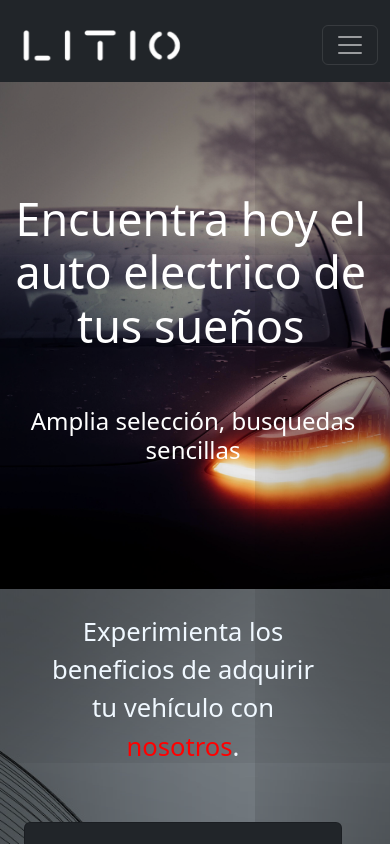
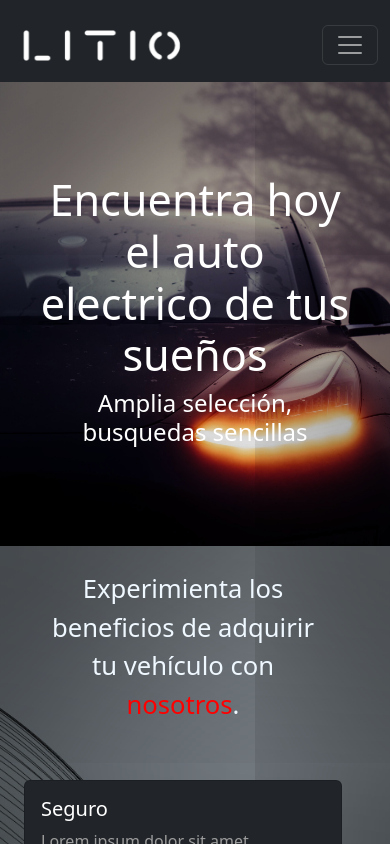
Before and after one commit to Project-Litio/Code, a React (Vite) app in the folder Client/: page / in a window 390 px wide. Shown: the top 844 px of the page. Built offline with nearby package versions, Linux system fonts and the light colour scheme; a web font is replaced by a local one.

Commit message:
landingpage fixed again

```diff
--- a/Client/src/components/Footer.jsx
+++ b/Client/src/components/Footer.jsx
@@ -30,7 +30,7 @@ const Footer = () => {
                 <li><a href="#">Instagram</a></li>
               </ul>
             </div>
-            <div className="col-lg-2 col-sm-2 col-3">
+            <div className="col-lg-2 col-sm-2  col-3">
               <h4>Socios</h4>
               <ul className="list-unstyled">
                 <li><a href="#">Facebook</a></li>
--- a/Client/src/components/hero.jsx
+++ b/Client/src/components/hero.jsx
@@ -5,14 +5,17 @@ import Navbar from './Navbar'
 
 const Hero = () => {
   return (
-    <div className="hero back1" >
+    <div className="hero back1 d-flex align-items-center" >
 
 
-      <div className="container">
+
+        <div className='align-middle cont '>
         <h1>Encuentra hoy el auto electrico  de tus sueños</h1>
         <h2>Amplia selección, busquedas sencillas</h2>
+        </div>
 
-      </div>
+
+
 
     </div>
   )
--- a/Client/src/components/services.jsx
+++ b/Client/src/components/services.jsx
@@ -50,7 +50,7 @@ const Services = () => {
         </div>
 
         <div className="row justify-content-between   align-items-center w-100 px-4 py-5">
-          <div className="col-12 col-sm-6 col-md-4 py-2">
+          <div className="col-12 col-sm-6 col-md-4 py-2 ">
             <Card title={cards[0].title} text={cards[0].test} />
             </div>
             <div className="col-12 col-sm-6 col-md-4  py-2">
--- a/Client/src/components/style.css
+++ b/Client/src/components/style.css
@@ -2,15 +2,17 @@
 
 
 .hero{
-  height: auto;
+
   background-size: cover;
   position: relative;
-  height: 92vh;
+  height: 50em;
+  padding-top: 10%;
+  padding-bottom: 10%;
   box-shadow: inset 0px 0px 600px rgba(0,0,0,0.9);
 }
 
 .serv{
-  height:80vh;
+  height:fit-content;
   background-size: cover;
 }
 .back1{
@@ -22,27 +24,24 @@
   box-shadow: inset 0px 0px 600px rgba(0,0,0,0.9);
 }
 
+.cont{
+  margin-left: 10%;
+  margin-right: 10%;
+}
 
 .hero h1 {
-  display: flex;
-  height: 65vh;
-  margin-left: 50%;
-  padding-right: 1vh;
+
+
   align-items: center;
   color: white;
-  font-size: 3.5vw;
-  margin-bottom: -20vh;
+  font-size: 7em;
+
 }
 
 .hero h2{
-  display: flex;
-  margin-top: -10vh;
-  margin-left: 50%;
-  padding-right: 1vw;
   align-items: center;
   color: white;
-
-  font-size: 2vw;
+  font-size: 4em;
 }
 
 .active{
@@ -76,14 +75,7 @@
   color: aliceblue;
 }
 
-@media (max-width:1500px) and (min-width:1300px){
-  .hero h1{
-    font-size: 4vw;
-}
-.hero h2{
-  margin-top: 2%;
-}
-}
+
 
 
 .footer{
@@ -96,7 +88,21 @@
   color: aliceblue;
 }
 
+@media (max-width:1600px) and (min-width:1300px){
 
+  .hero h1 {
+    align-items: center;
+    color: white;
+    font-size: 6em;
+
+  }
+
+  .hero h2{
+    align-items: center;
+    color: white;
+    font-size: 2em;
+  }
+}
 
 
 
@@ -107,7 +113,6 @@
 
 @media (max-width:1300px) and (min-width:1000px){
   .hero h1{
-    height: 50vh;
   font-size: 4.5em;
   margin-left: 0%;
   padding-right: 0rem;
@@ -127,11 +132,11 @@
   .hero{
     align-items: center;
     justify-content: center;
-    height: 70vh;
+    height: 75vh;
   }
 
   .serv{
-    height: 80vh;
+    height: fit-content;
   }
 
 
@@ -144,13 +149,13 @@
     font-size: 6.5vw;
     margin-left: 0;
     text-align: center;
-    height: 30vh;
+
   }
   .hero h2{
-    margin-top: 25%;
-    align-items: center;
+
+
     margin-left: 0%;
-    justify-content: center;
+
     font-size: 3.5vw;
     text-align: center;
   }
@@ -168,31 +173,29 @@
 }
 
 
-@media (max-width:600px) and (min-width:300px) {
+@media (max-width:600px)  {
 
   .hero{
-    height: 60vh;
+    height: 55vh;
+
   }
 
 
 
 
   .hero h1{
-    font-size: 2.8em;
-    height: 45vh;
-    margin-left: 0%;
-    margin-bottom: -15%;
-    justify-content: center;
+    font-size: 2.7em;
+    margin-left: 0;
     text-align: center;
   }
 
   .hero h2{
     align-items: center;
-    margin-top: 0%;
+
+    margin-left: 0%;
+    justify-content: center;
     font-size: 1.5em;
     text-align: center;
-    justify-content: center;
-    margin-left: 0;
   }
 
   .serv{
@@ -209,6 +212,12 @@
 
 }
 
+@media(max-width:350px){
+
+  .hero h1{
+font-size: 2em;
+  }
+}
 .return{
   background-color: #1C2631;
   height: 30px;
```
